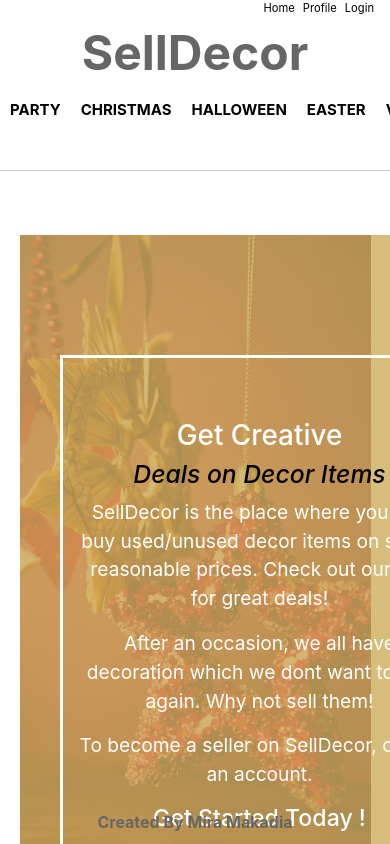
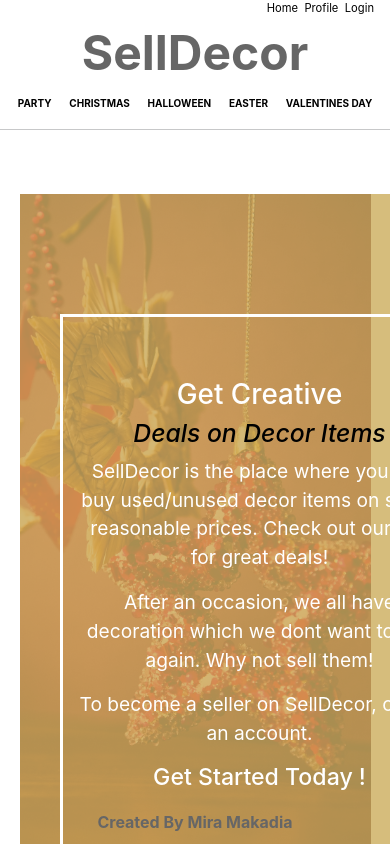
Before and after one commit to Mira85/SellDecor-frontend, a React (Create React App) app: page / in a window 390 px wide. Shown: the top 844 px of the page. Built offline with nearby package versions, Linux system fonts and the light colour scheme; no server answers.

Commit message:
adds media query to navbar

```diff
--- a/src/components/Header.scss
+++ b/src/components/Header.scss
@@ -10,10 +10,12 @@ nav {
     display: flex;
     justify-content: flex-start;
     flex-direction: column;
+    width: 100%;
+    overflow: auto;
 }
 
 
-.appName{
+.appName {
     display: flex;
     justify-content: center;
     color: #666666;
@@ -33,7 +35,7 @@ nav {
         color: black;
     }
 
-    button{
+    button {
         display: flex;
         border: none;
         background-color: white;
@@ -43,13 +45,13 @@ nav {
     }
 }
 
-.subNav{
+.subNav {
     @include black-text-white-bg;
     display: flex;
-    justify-content: space-evenly ;
+    justify-content: space-evenly;
 
 
-    button  {
+    button {
         margin: 10px;
         font-size: large;
         border: none;
@@ -65,44 +67,38 @@ nav {
     }
 }
 
-@media only screen and (max-width: 600px){
-    nav {
-        /* overflow: hidden;
-        position: relative; */
+@media only screen and (max-width: 600px) {
+
+    .subNavBrk {
+        display: show;
+    }
+
+    .appName {
+        font-size: 3rem;
+        width: 100%;
+    }
+
+    .loginArea {
+        gap: 0.4rem;
+        width: 100vw;
+
+        a {
+            font-size: 0.7rem;
 
         }
 
-
-    .appName{
-        font-size: 3rem;
-        width:100%;
+        button {
+            font-size: 0.7rem;
+        }
     }
 
-    .loginArea {
-        gap: 0.5rem;
-        width:100%;
+    .subNav {
+        width: 100%;
+        margin: auto;
 
-        a {
-            font-size: 0.7rem;
-        }
-
-        button{
-            font-size: 0.7rem;
-        }
-
-    .subNav{
-        button{
-            font-size:10px;
-            border: solid red;
-
+        button {
+            margin: auto;
+            font-size: 10px;
         }
     }
 }
-
-
-
-
-
-
-
-}
```
Lines whose indentation alone changed are shown as unchanged.
